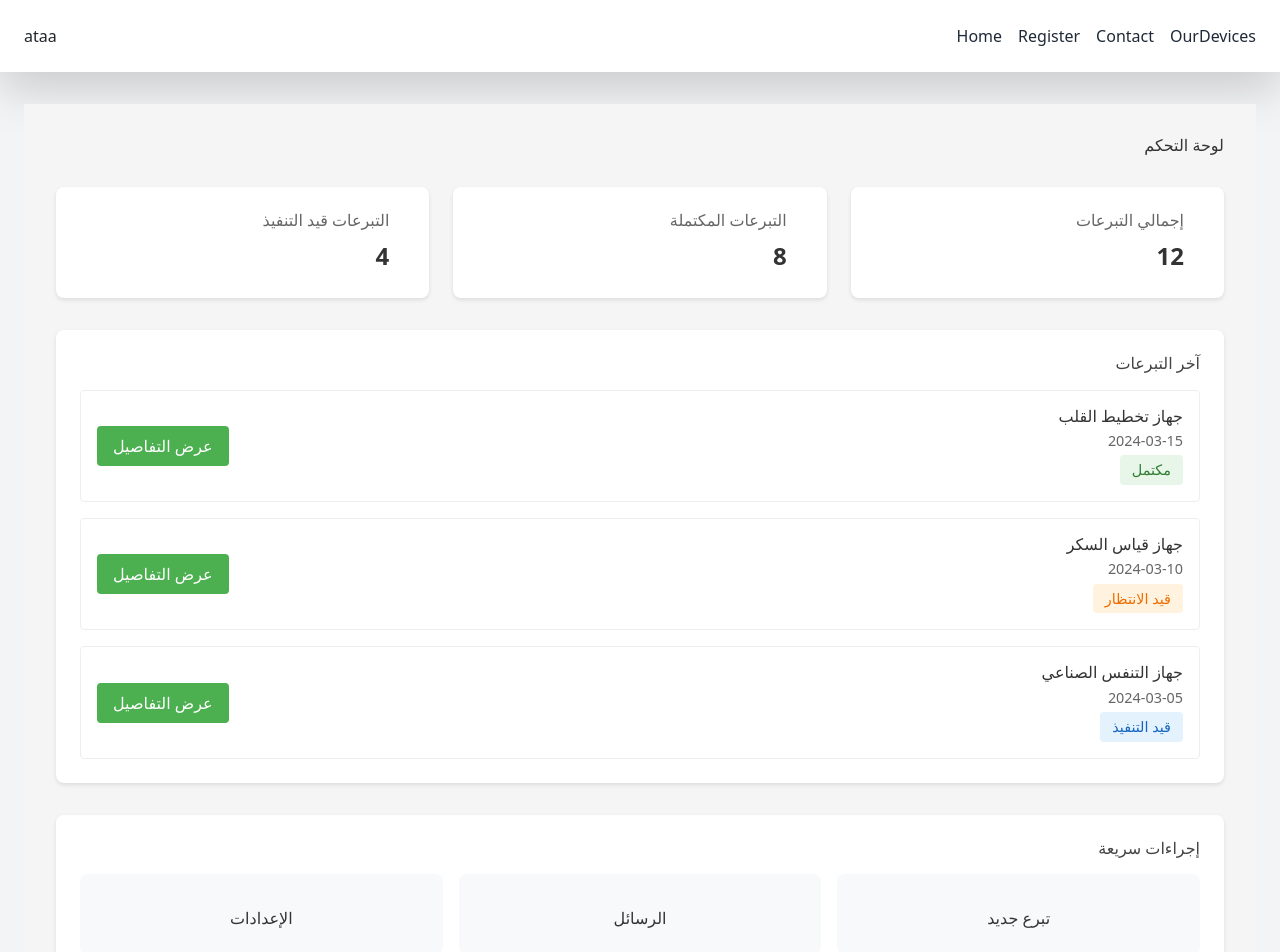
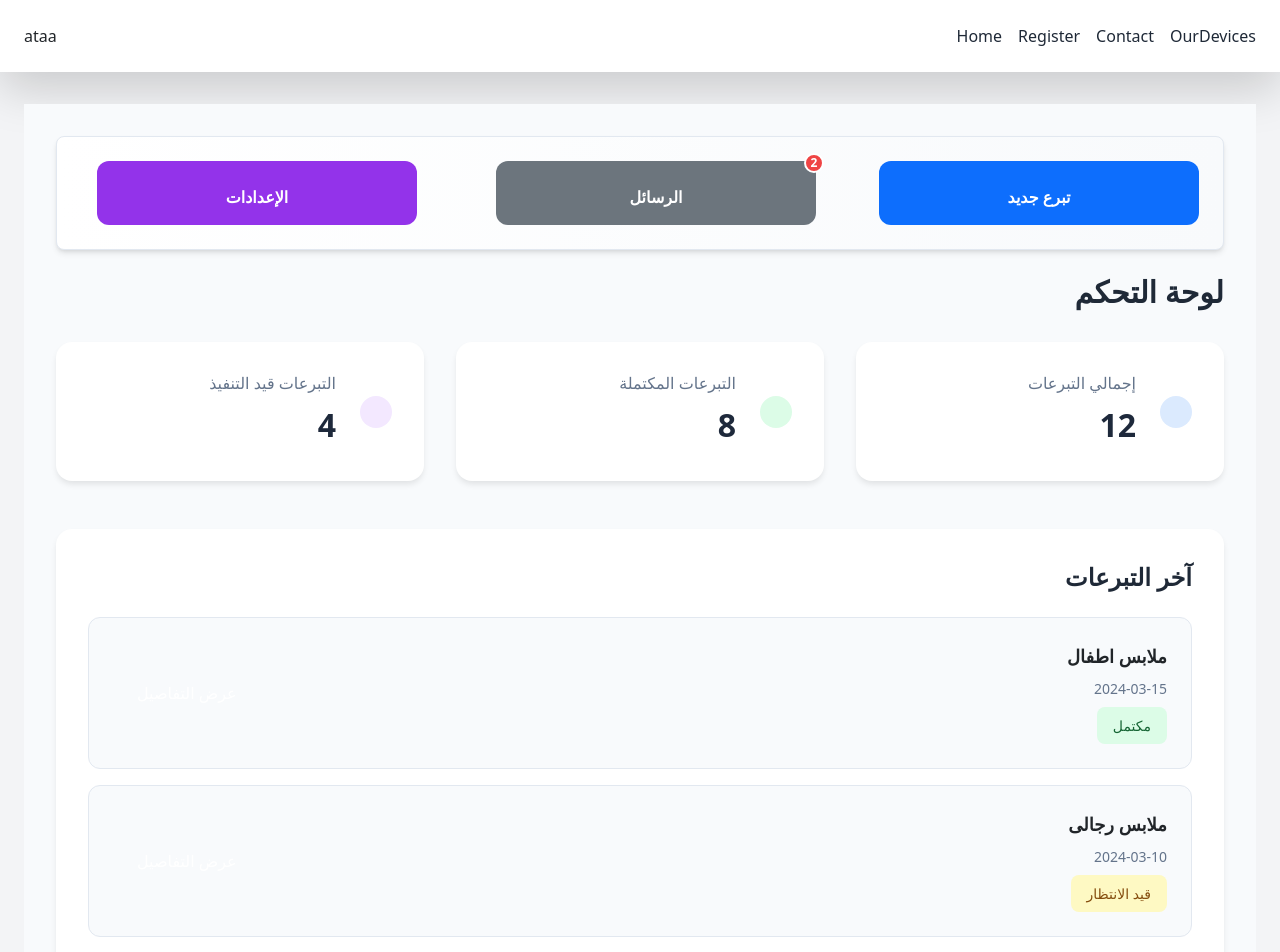
Before and after one commit to A7medAgha/ataa, a Vue app: page /donor/dashboard in a window 1280 px wide. Shown: the top 952 px of the page. Built offline with nearby package versions, Linux system fonts and the light colour scheme.

Commit message:
Update Dashboard.vue

```diff
--- a/src/views/donor/Dashboard.vue
+++ b/src/views/donor/Dashboard.vue
@@ -1,25 +1,51 @@
 <template>
   <div class="dashboard">
     <div class="dashboard-container">
-      <h1>لوحة التحكم</h1>
+      <div class="quick-actions-section bg-white shadow-md rounded-lg p-4 mb-6">
+        <div class="flex justify-between items-center space-x-4 rtl:space-x-reverse">
+          <router-link to="/donor/new-donation" class="quick-action-btn bg-primary hover:bg-primary-dark">
+            <i class="fas fa-plus-circle text-xl mb-2"></i>
+            <span>تبرع جديد</span>
+          </router-link>
+
+          <router-link to="/donor/messages" class="quick-action-btn bg-secondary hover:bg-secondary-dark">
+            <i class="fas fa-envelope text-xl mb-2"></i>
+            <span>الرسائل</span>
+            <span class="notification-badge">2</span>
+          </router-link>
+
+          <router-link to="/donor/settings" class="quick-action-btn bg-accent hover:bg-accent-dark">
+            <i class="fas fa-cog text-xl mb-2"></i>
+            <span>الإعدادات</span>
+          </router-link>
+        </div>
+      </div>
+
+      <h1 class="text-3xl font-bold text-gray-800 mb-8">لوحة التحكم</h1>
 
       <div class="stats-grid">
-        <div class="stat-card">
-          <i class="fas fa-hand-holding-heart"></i>
+        <div class="stat-card hover:transform hover:scale-105 transition-all">
+          <div class="stat-icon bg-blue-100 text-primary">
+            <i class="fas fa-hand-holding-heart"></i>
+          </div>
           <div class="stat-info">
             <h3>إجمالي التبرعات</h3>
             <p class="stat-number">{{ totalDonations }}</p>
           </div>
         </div>
-        <div class="stat-card">
-          <i class="fas fa-check-circle"></i>
+        <div class="stat-card hover:transform hover:scale-105 transition-all">
+          <div class="stat-icon bg-green-100 text-secondary">
+            <i class="fas fa-check-circle"></i>
+          </div>
           <div class="stat-info">
             <h3>التبرعات المكتملة</h3>
             <p class="stat-number">{{ completedDonations }}</p>
           </div>
         </div>
-        <div class="stat-card">
-          <i class="fas fa-clock"></i>
+        <div class="stat-card hover:transform hover:scale-105 transition-all">
+          <div class="stat-icon bg-purple-100 text-accent">
+            <i class="fas fa-clock"></i>
+          </div>
           <div class="stat-info">
             <h3>التبرعات قيد التنفيذ</h3>
             <p class="stat-number">{{ pendingDonations }}</p>
@@ -28,43 +54,66 @@
       </div>
 
       <div class="recent-donations">
-        <h2>آخر التبرعات</h2>
+        <h2 class="text-2xl font-semibold text-gray-800 mb-4">آخر التبرعات</h2>
         <div class="donations-list">
-          <div v-for="donation in recentDonations" :key="donation.id" class="donation-card">
+          <div v-for="donation in recentDonations" :key="donation.id"
+               class="donation-card hover:shadow-lg transition-shadow">
             <div class="donation-info">
-              <h3>{{ donation.deviceName }}</h3>
+              <h3 class="text-lg font-semibold">{{ donation.deviceName }}</h3>
               <p class="donation-date">{{ donation.date }}</p>
-              <p class="donation-status" :class="donation.status">
+              <p class="donation-status" :class="getStatusClass(donation.status)">
                 {{ getStatusText(donation.status) }}
               </p>
             </div>
             <div class="donation-actions">
-              <button class="view-button" @click="viewDonation(donation.id)">عرض التفاصيل</button>
+              <button class="view-button" @click="viewDonation(donation.id)">
+                <i class="fas fa-eye mr-2"></i>
+                عرض التفاصيل
+              </button>
             </div>
           </div>
-        </div>
-      </div>
-
-      <div class="quick-actions">
-        <h2>إجراءات سريعة</h2>
-        <div class="actions-grid">
-          <router-link to="/donor/new-donation" class="action-card">
-            <i class="fas fa-plus-circle"></i>
-            <span>تبرع جديد</span>
-          </router-link>
-          <router-link to="/donor/messages" class="action-card">
-            <i class="fas fa-envelope"></i>
-            <span>الرسائل</span>
-          </router-link>
-          <router-link to="/donor/settings" class="action-card">
-            <i class="fas fa-cog"></i>
-            <span>الإعدادات</span>
-          </router-link>
         </div>
       </div>
     </div>
   </div>
 </template>
+
+<style scoped>
+.quick-actions-section {
+  background: linear-gradient(to right, #ffffff, #f8fafc);
+  border: 1px solid #e2e8f0;
+}
+
+.quick-action-btn {
+  @apply flex flex-col items-center justify-center px-6 py-4 rounded-xl text-white font-semibold transition-all duration-300 w-full max-w-xs;
+  position: relative;
+}
+
+.quick-action-btn:hover {
+  transform: translateY(-2px);
+  box-shadow: 0 4px 6px rgba(0, 0, 0, 0.1);
+}
+
+.quick-action-btn i {
+  transition: transform 0.3s ease;
+}
+
+.quick-action-btn:hover i {
+  transform: scale(1.1);
+}
+
+.notification-badge {
+  @apply absolute -top-2 -right-2 bg-red-500 text-white text-xs w-5 h-5 flex items-center justify-center rounded-full font-bold;
+  border: 2px solid white;
+}
+
+.bg-primary { @apply bg-blue-600; }
+.bg-primary-dark { @apply bg-blue-700; }
+.bg-secondary { @apply bg-green-600; }
+.bg-secondary-dark { @apply bg-green-700; }
+.bg-accent { @apply bg-purple-600; }
+.bg-accent-dark { @apply bg-purple-700; }
+</style>
 
 <script>
 export default {
@@ -77,19 +126,19 @@ export default {
       recentDonations: [
         {
           id: 1,
-          deviceName: 'جهاز تخطيط القلب',
+          deviceName: 'ملابس اطفال',
           date: '2024-03-15',
           status: 'completed'
         },
         {
           id: 2,
-          deviceName: 'جهاز قياس السكر',
+          deviceName: 'ملابس رجالى',
           date: '2024-03-10',
           status: 'pending'
         },
         {
           id: 3,
-          deviceName: 'جهاز التنفس الصناعي',
+          deviceName: 'ملابس نساء',
           date: '2024-03-05',
           status: 'in_progress'
         }
@@ -105,8 +154,14 @@ export default {
       }
       return statuses[status] || status
     },
+    getStatusClass(status) {
+      return {
+        'bg-green-100 text-green-800': status === 'completed',
+        'bg-yellow-100 text-yellow-800': status === 'pending',
+        'bg-blue-100 text-blue-800': status === 'in_progress'
+      }
+    },
     viewDonation(id) {
-      // Implement view donation details logic
       console.log('Viewing donation:', id)
     }
   }
@@ -117,7 +172,7 @@ export default {
 .dashboard {
   direction: rtl;
   min-height: 100vh;
-  background-color: #f5f5f5;
+  background-color: #f8fafc;
   padding: 2rem;
 }
 
@@ -128,45 +183,55 @@ export default {
 
 .stats-grid {
   display: grid;
-  grid-template-columns: repeat(auto-fit, minmax(250px, 1fr));
-  gap: 1.5rem;
-  margin-bottom: 2rem;
+  grid-template-columns: repeat(auto-fit, minmax(300px, 1fr));
+  gap: 2rem;
+  margin-bottom: 3rem;
 }
 
 .stat-card {
   background: white;
-  padding: 1.5rem;
-  border-radius: 8px;
-  box-shadow: 0 2px 4px rgba(0,0,0,0.1);
+  padding: 2rem;
+  border-radius: 1rem;
+  box-shadow: 0 4px 6px -1px rgba(0, 0, 0, 0.1);
   display: flex;
   align-items: center;
-  gap: 1rem;
+  gap: 1.5rem;
 }
 
-.stat-card i {
+.stat-icon {
+  padding: 1rem;
+  border-radius: 1rem;
+  display: flex;
+  align-items: center;
+  justify-content: center;
+}
+
+.stat-icon i {
   font-size: 2rem;
-  color: #4CAF50;
 }
+
+.text-primary { color: var(--primary); }
+.text-secondary { color: var(--secondary); }
+.text-accent { color: var(--accent); }
 
 .stat-info h3 {
   margin: 0;
   font-size: 1rem;
-  color: #666;
+  color: #64748b;
 }
 
 .stat-number {
-  font-size: 1.5rem;
+  font-size: 2rem;
   font-weight: bold;
-  color: #333;
+  color: #1e293b;
   margin: 0.5rem 0 0 0;
 }
 
 .recent-donations {
   background: white;
-  padding: 1.5rem;
-  border-radius: 8px;
-  box-shadow: 0 2px 4px rgba(0,0,0,0.1);
-  margin-bottom: 2rem;
+  padding: 2rem;
+  border-radius: 1rem;
+  box-shadow: 0 4px 6px -1px rgba(0, 0, 0, 0.1);
 }
 
 .donations-list {
@@ -179,101 +244,39 @@ export default {
   display: flex;
   justify-content: space-between;
   align-items: center;
-  padding: 1rem;
-  border: 1px solid #eee;
-  border-radius: 4px;
-}
-
-.donation-info h3 {
-  margin: 0;
-  color: #333;
-}
-
-.donation-date {
-  color: #666;
-  font-size: 0.9rem;
-  margin: 0.25rem 0;
+  padding: 1.5rem;
+  border-radius: 0.75rem;
+  background-color: #f8fafc;
+  border: 1px solid #e2e8f0;
 }
 
 .donation-status {
   display: inline-block;
-  padding: 0.25rem 0.75rem;
-  border-radius: 4px;
-  font-size: 0.9rem;
-}
-
-.donation-status.completed {
-  background-color: #e8f5e9;
-  color: #2e7d32;
-}
-
-.donation-status.pending {
-  background-color: #fff3e0;
-  color: #ef6c00;
-}
-
-.donation-status.in_progress {
-  background-color: #e3f2fd;
-  color: #1565c0;
+  padding: 0.5rem 1rem;
+  border-radius: 0.5rem;
+  font-weight: 500;
+  font-size: 0.875rem;
 }
 
 .view-button {
-  padding: 0.5rem 1rem;
-  background-color: #4CAF50;
+  display: flex;
+  align-items: center;
+  padding: 0.75rem 1.5rem;
+  background-color: var(--primary);
   color: white;
-  border: none;
-  border-radius: 4px;
-  cursor: pointer;
+  border-radius: 0.5rem;
+  font-weight: 500;
+  transition: all 0.3s ease;
 }
 
 .view-button:hover {
-  background-color: #45a049;
+  background-color: var(--primary-dark);
+  transform: translateY(-1px);
 }
 
-.quick-actions {
-  background: white;
-  padding: 1.5rem;
-  border-radius: 8px;
-  box-shadow: 0 2px 4px rgba(0,0,0,0.1);
-}
-
-.actions-grid {
-  display: grid;
-  grid-template-columns: repeat(auto-fit, minmax(200px, 1fr));
-  gap: 1rem;
-  margin-top: 1rem;
-}
-
-.action-card {
-  display: flex;
-  flex-direction: column;
-  align-items: center;
-  padding: 1.5rem;
-  background-color: #f8f9fa;
-  border-radius: 8px;
-  text-decoration: none;
-  color: #333;
-  transition: all 0.3s ease;
-}
-
-.action-card:hover {
-  background-color: #e9ecef;
-  transform: translateY(-2px);
-}
-
-.action-card i {
-  font-size: 2rem;
-  color: #4CAF50;
-  margin-bottom: 0.5rem;
-}
-
-h1 {
-  margin-bottom: 2rem;
-  color: #333;
-}
-
-h2 {
-  margin-bottom: 1rem;
-  color: #444;
+.donation-date {
+  color: #64748b;
+  font-size: 0.875rem;
+  margin: 0.5rem 0;
 }
 </style>
```
